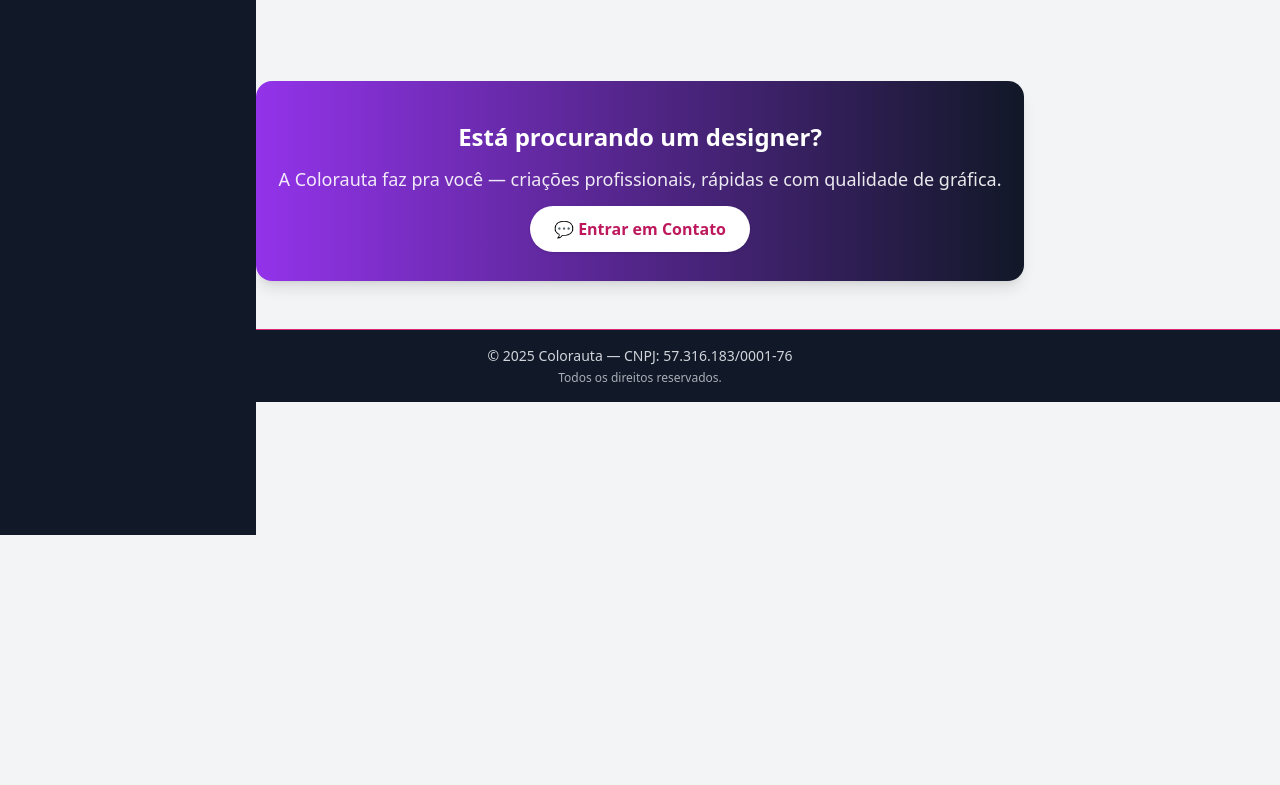
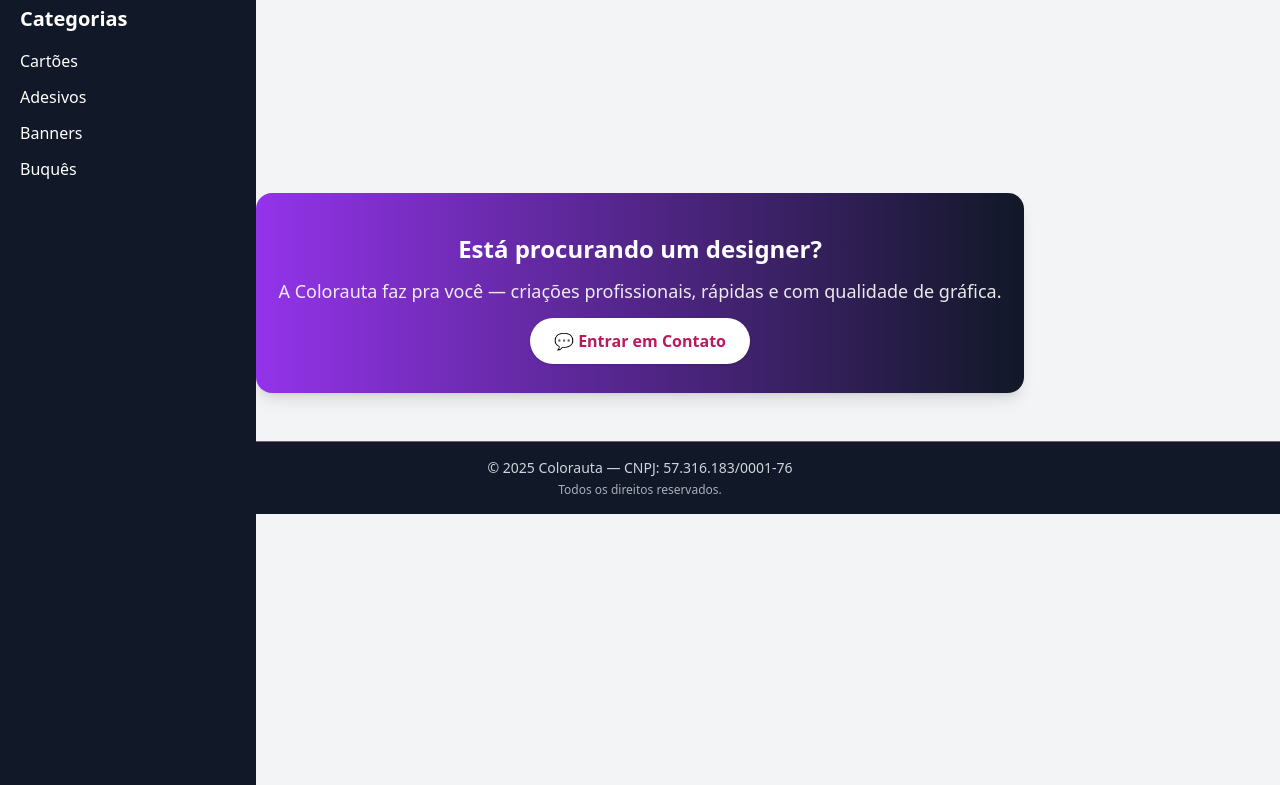
Before and after one commit to odiegobrito/Colorauta, a plain HTML site: page index.html in a window 1280 px wide. Shown: the part 265-1050 px from the top of the page. Before the commit the page ends 800 px from the top, so only its background shows below. Drawn offline with nearby package versions, Linux system fonts and the light colour scheme.

Commit message:
Primeiras atualizações pro site da colorauta

```diff
--- a/index.html
+++ b/index.html
@@ -37,7 +37,7 @@
  <!-- ================================
      SIDEBAR
 ================================ -->
-<aside id="sidebar" class="fixed left-0 top-0 w-64 h-full bg-gray-900 text-white p-5
+<aside id="sidebar" class="absolute left-0 top-50 w-64 h-full bg-gray-900 text-white p-5
        transform -translate-x-full md:translate-x-0 transition">
     <h2 class="text-xl font-bold mb-4">Categorias</h2>
 
@@ -57,7 +57,7 @@
 <!-- ================================
      CONTEÚDO PRINCIPAL
 ================================ -->
-<main class="md:ml-64 p-6">
+<main class="md:ml-64 p-20">
 
     <!-- Containers das categorias (todos iniciam ocultos) -->
     <section id="categoria-cartoes">
```
